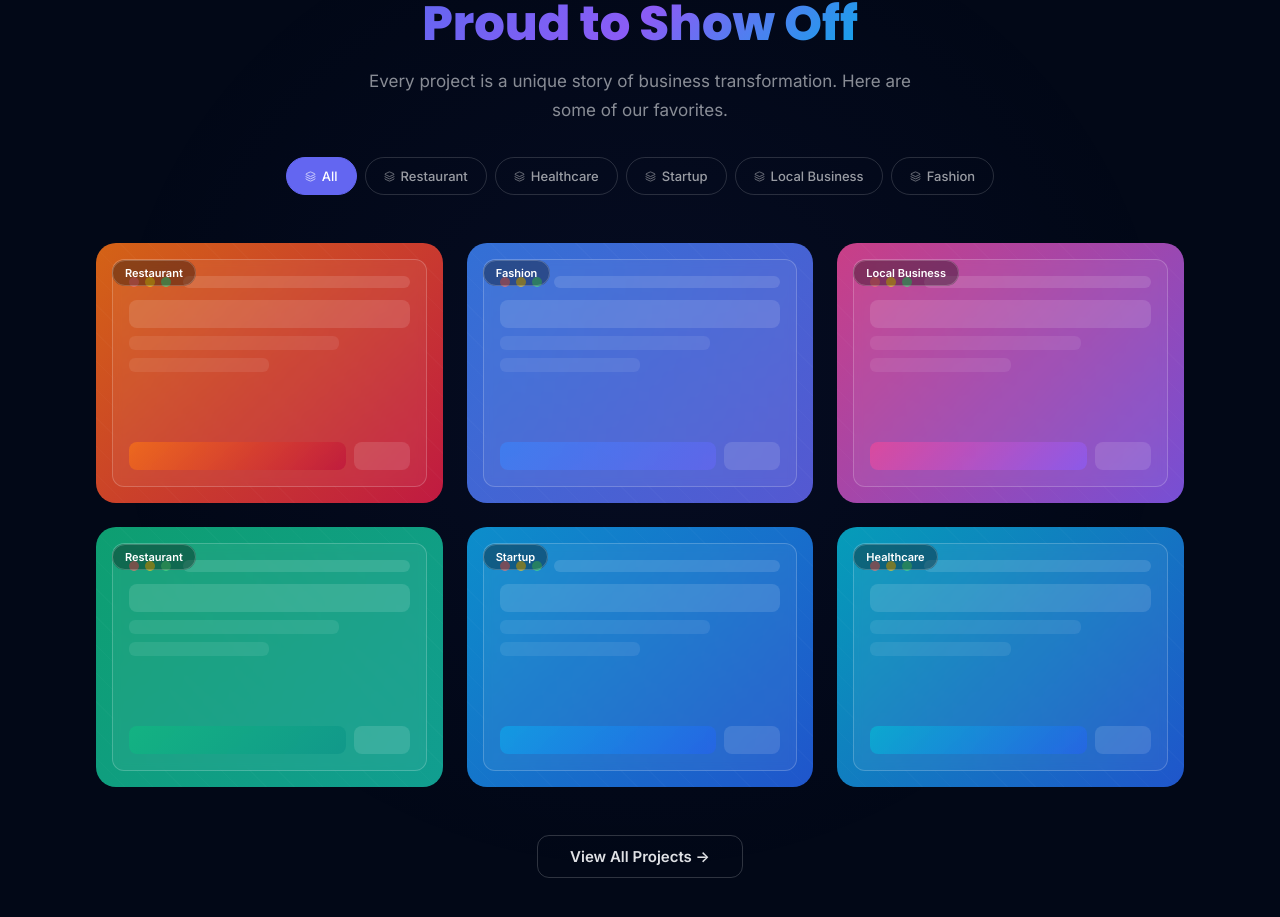
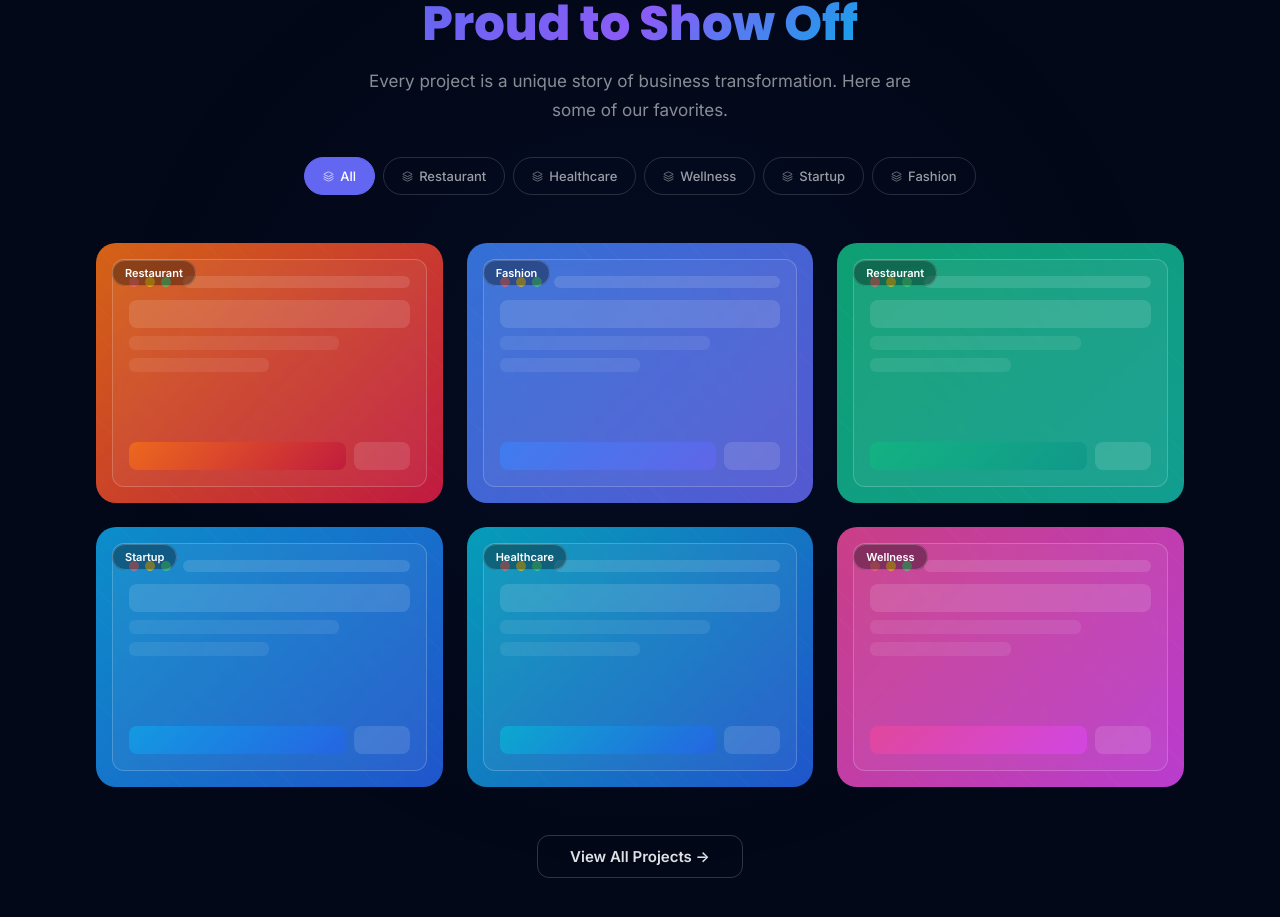
Before and after one commit to dhyey18/Nexora, a Next.js app: page / in a window 1280 px wide. Shown: the part 3260-4177 px from the top of the page. Built offline with nearby package versions, Linux system fonts and the light colour scheme.

Commit message:
feat: Update portfolio categories and projects, replacing 'Local Business' with 'Wellness'.

```diff
--- a/components/PortfolioSection.tsx
+++ b/components/PortfolioSection.tsx
@@ -4,7 +4,7 @@ import { useRef, useState } from "react";
 import { motion, useInView } from "framer-motion";
 import { ExternalLink, Layers } from "lucide-react";
 
-const categories = ["All", "Restaurant", "Healthcare", "Startup", "Local Business", "Fashion"];
+const categories = ["All", "Restaurant", "Healthcare", "Wellness", "Startup", "Fashion"];
 
 const projects = [
     {
@@ -25,15 +25,6 @@ const projects = [
         metrics: { visits: "28K+/mo", conversion: "12%", rating: "5★" },
         gradient: "linear-gradient(135deg, rgba(59,130,246,0.85), rgba(99,102,241,0.85))",
         link: "https://voge-three.vercel.app/",
-    },
-    {
-        title: "Urban Boutique",
-        category: "Local Business",
-        description: "Chic fashion boutique store with e-commerce capability, lookbooks, and loyalty program.",
-        tech: ["Shopify", "Custom CSS", "SEO"],
-        color: "linear-gradient(135deg, #ec4899, #8b5cf6)",
-        metrics: { visits: "9K+/mo", conversion: "6.2%", rating: "4.8★" },
-        gradient: "linear-gradient(135deg, rgba(236,72,153,0.85), rgba(139,92,246,0.85))",
     },
     {
         title: "MISO — Artisan Café & Kitchen",
@@ -63,6 +54,16 @@ const projects = [
         metrics: { visits: "5K+/mo", conversion: "15%", rating: "4.9★" },
         gradient: "linear-gradient(135deg, rgba(6,182,212,0.85), rgba(37,99,235,0.85))",
         link: "https://health-first-five.vercel.app/",
+    },
+    {
+        title: "Aura Luxe Salon",
+        category: "Wellness",
+        description: "Premium beauty salon website with appointment booking, service menu, and elegant signature style showcase.",
+        tech: ["Next.js", "Framer Motion", "Tailwind CSS"],
+        color: "linear-gradient(135deg, #ec4899, #d946ef)",
+        metrics: { visits: "8K+/mo", conversion: "11%", rating: "5★" },
+        gradient: "linear-gradient(135deg, rgba(236,72,153,0.85), rgba(217,70,239,0.85))",
+        link: "https://aura-luxe-two.vercel.app/",
     },
 ];
 
```
